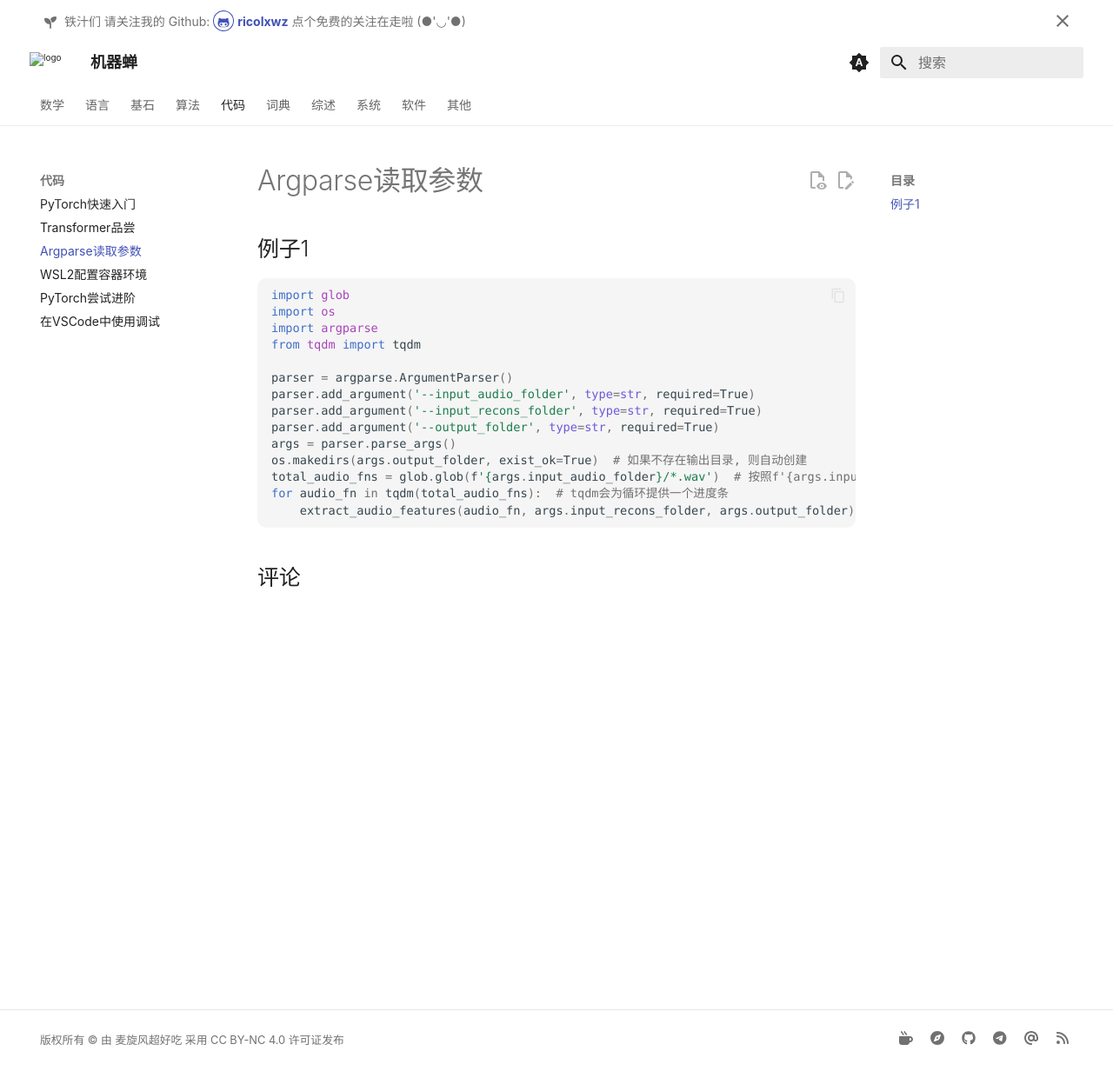
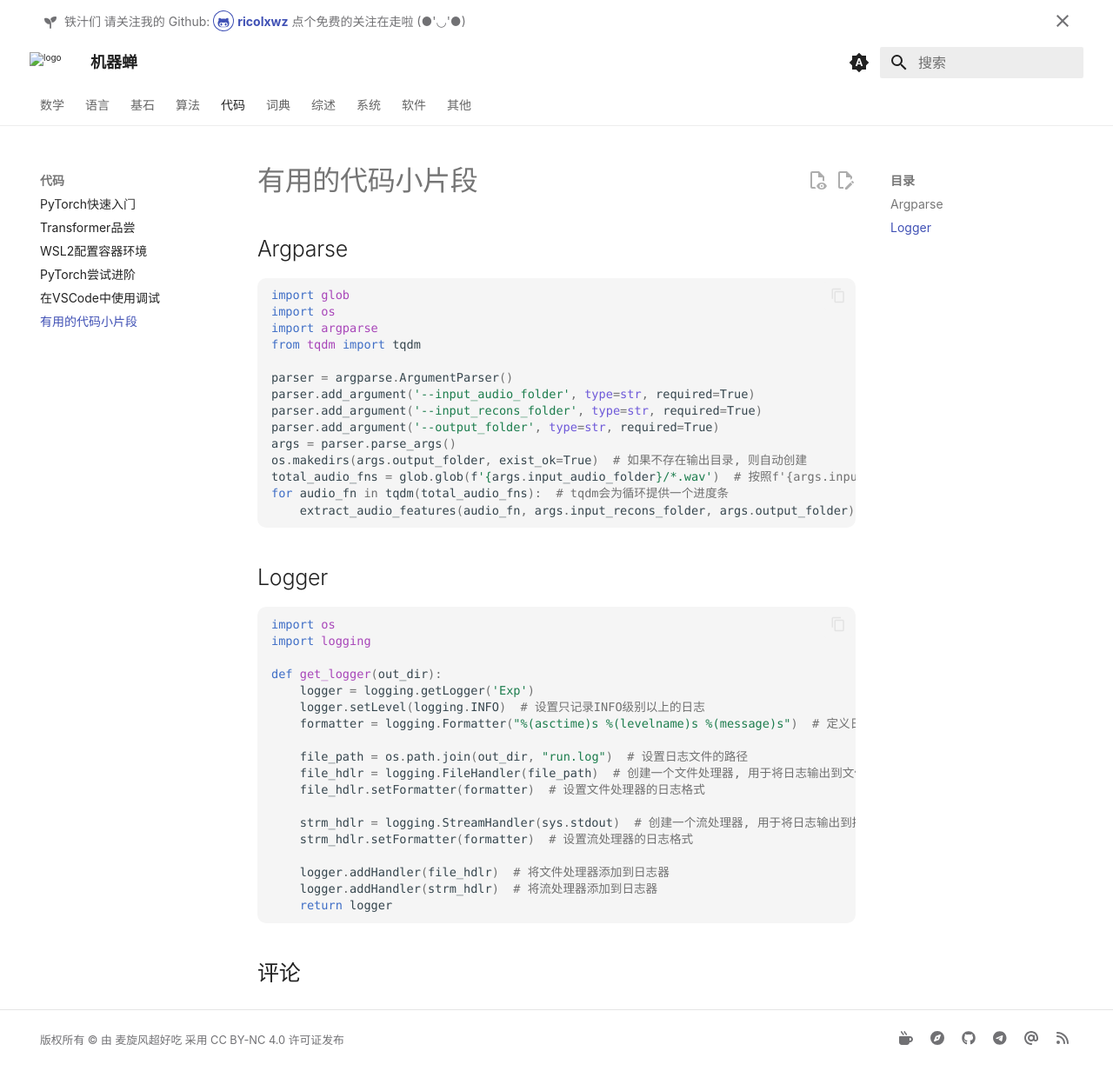
Before and after one commit to ricolxwz/note, an MkDocs documentation site: the page built from docs/code/useful-code-snippet.md, in a window 1280 px wide and 1232 px high. Shown: the whole window at 87% size. Built offline with MkDocs 1.6.1 and Material for MkDocs 9.7.7, drawn with Linux system fonts in a browser that asks for light colours; some web fonts are replaced; comment, search, counter and statistics services are not loaded.

Commit message:
chore: rename 1 file and update 1 file

````diff
--- a/docs/code/argparse.md
+++ b/docs/code/useful-code-snippet.md
@@ -1,9 +1,9 @@
 ---
-title: Argparse
+title: 有用的代码小片段
 comments: true
 ---
 
-## 例子1
+## Argparse
 
 ```py
 import glob
@@ -21,3 +21,26 @@ total_audio_fns = glob.glob(f'{args.input_audio_folder}/*.wav')  # 按照f'{args
 for audio_fn in tqdm(total_audio_fns):  # tqdm会为循环提供一个进度条
     extract_audio_features(audio_fn, args.input_recons_folder, args.output_folder)  # 对于列表中的每个音频文件, 都会调用extract_audio_features(audio_fn, args.input_recons_folder, args.output_folder) 函数, 进行音频特征提取并将提取结果保存到指定的输出文件夹
 ```
+
+## Logger
+
+```py
+import os
+import logging
+
+def get_logger(out_dir):
+    logger = logging.getLogger('Exp')
+    logger.setLevel(logging.INFO)  # 设置只记录INFO级别以上的日志
+    formatter = logging.Formatter("%(asctime)s %(levelname)s %(message)s")  # 定义日志的格式, 包含时间戳, 日志级别和日志内容
+
+    file_path = os.path.join(out_dir, "run.log")  # 设置日志文件的路径
+    file_hdlr = logging.FileHandler(file_path)  # 创建一个文件处理器, 用于将日志输出到文件
+    file_hdlr.setFormatter(formatter)  # 设置文件处理器的日志格式
+
+    strm_hdlr = logging.StreamHandler(sys.stdout)  # 创建一个流处理器, 用于将日志输出到控制台
+    strm_hdlr.setFormatter(formatter)  # 设置流处理器的日志格式
+
+    logger.addHandler(file_hdlr)  # 将文件处理器添加到日志器
+    logger.addHandler(strm_hdlr)  # 将流处理器添加到日志器
+    return logger
+```
--- a/mkdocs.yml
+++ b/mkdocs.yml
@@ -374,10 +374,10 @@ nav:
   - 代码:
       - PyTorch快速入门: code/pytorch.md
       - Transformer品尝: code/transformer.md
-      - Argparse读取参数: code/argparse.md
       - WSL2配置容器环境: code/configure-wsl-dev.md
       - PyTorch尝试进阶: code/pytorch-advanced.md
       - 在VSCode中使用调试: code/vscode-debugger.md
+      - 有用的代码小片段: code/useful-code-snippet.md
   - 词典:
       - 反向传播: dicts/backpropagation.md
       - 自动微分: dicts/autograd.md
````
